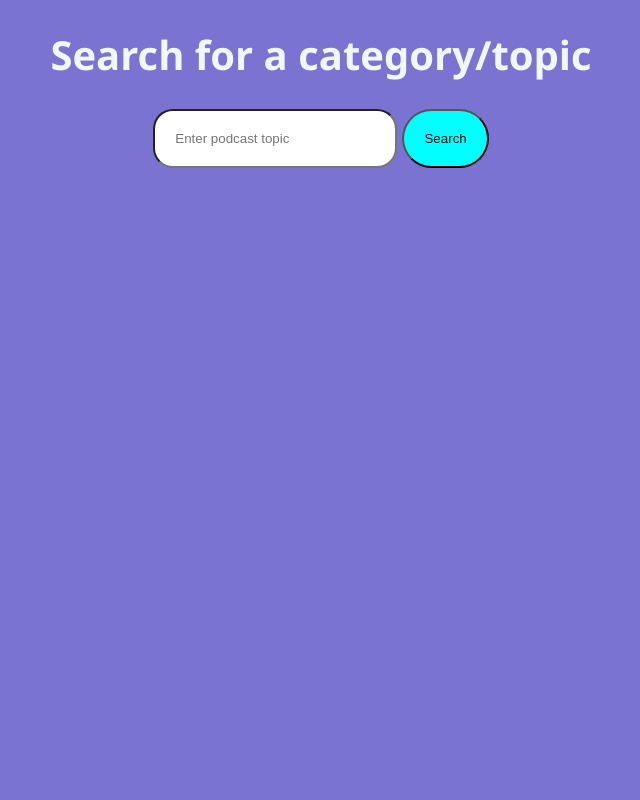
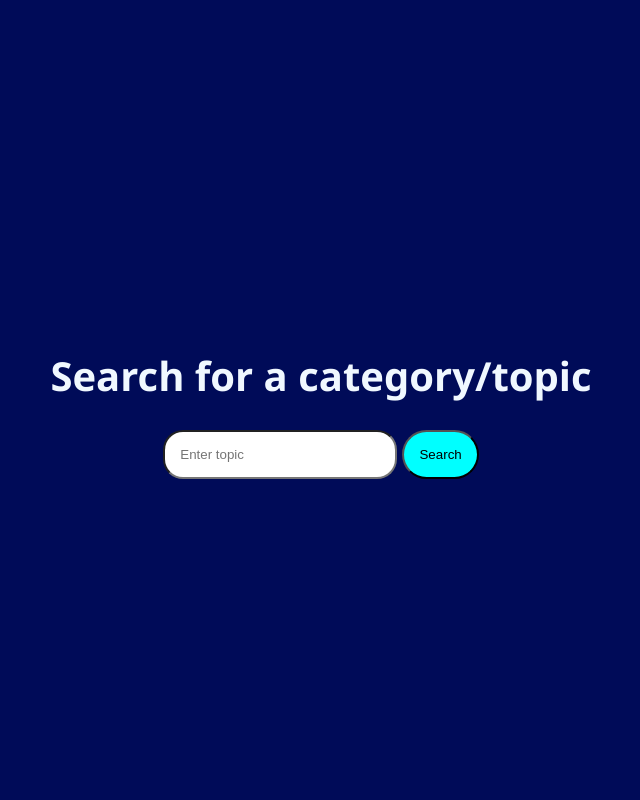
Before and after one commit to vicmoon/Python_SpotifyAPI_Shows, a Flask app: page / in a window 1280 px wide. Shown: the whole page, without its empty margins (319-959 px from the left). Run offline with Flask 3, Linux system fonts and the light colour scheme.

Commit message:
update style

```diff
--- a/static/style.css
+++ b/static/style.css
@@ -1,9 +1,18 @@
 body {
-  background-color: #7a73d1;
+  background-color: #000b58;
   font-family: 'Segoe UI', Tahoma, Geneva, Verdana, sans-serif;
   font-size: 20px;
   color: aliceblue;
   text-align: center;
+}
+
+.index_body {
+  display: flex;
+  justify-content: center;
+  align-items: center;
+  flex-direction: column;
+  height: 100vh;
+  margin: 0;
 }
 
 select {
@@ -14,6 +23,7 @@ select {
 li {
   list-style: none;
   text-align: left;
+  max-width: 800px;
 }
 
 .results {
@@ -23,13 +33,13 @@ li {
 }
 
 input {
-  padding: 20px;
+  padding: 15px;
   border-radius: 20px;
   width: 200px;
 }
 
 button {
-  padding: 20px;
+  padding: 15px;
   background-color: aqua;
   border-radius: 40px;
 }
@@ -38,3 +48,7 @@ button:hover {
   background-color: chartreuse;
   transform: scale(1.1);
 }
+
+a {
+  color: brown;
+}
--- a/templates/index.html
+++ b/templates/index.html
@@ -9,11 +9,11 @@
     />
     <title>Podcasts</title>
   </head>
-  <body>
+  <body class="index_body">
     <h1>Search for a category/topic</h1>
 
     <form action="{{ url_for('get_podcasts') }}" method="GET">
-      <input type="text" name="query" placeholder="Enter podcast topic" />
+      <input type="text" name="query" placeholder="Enter topic" />
       <button type="submit">Search</button>
     </form>
   </body>
```
Also changed, not shown: requirements.txt (added, +90 -0 lines), templates/podcasts.html (+6 -3 lines), 1 other file.
